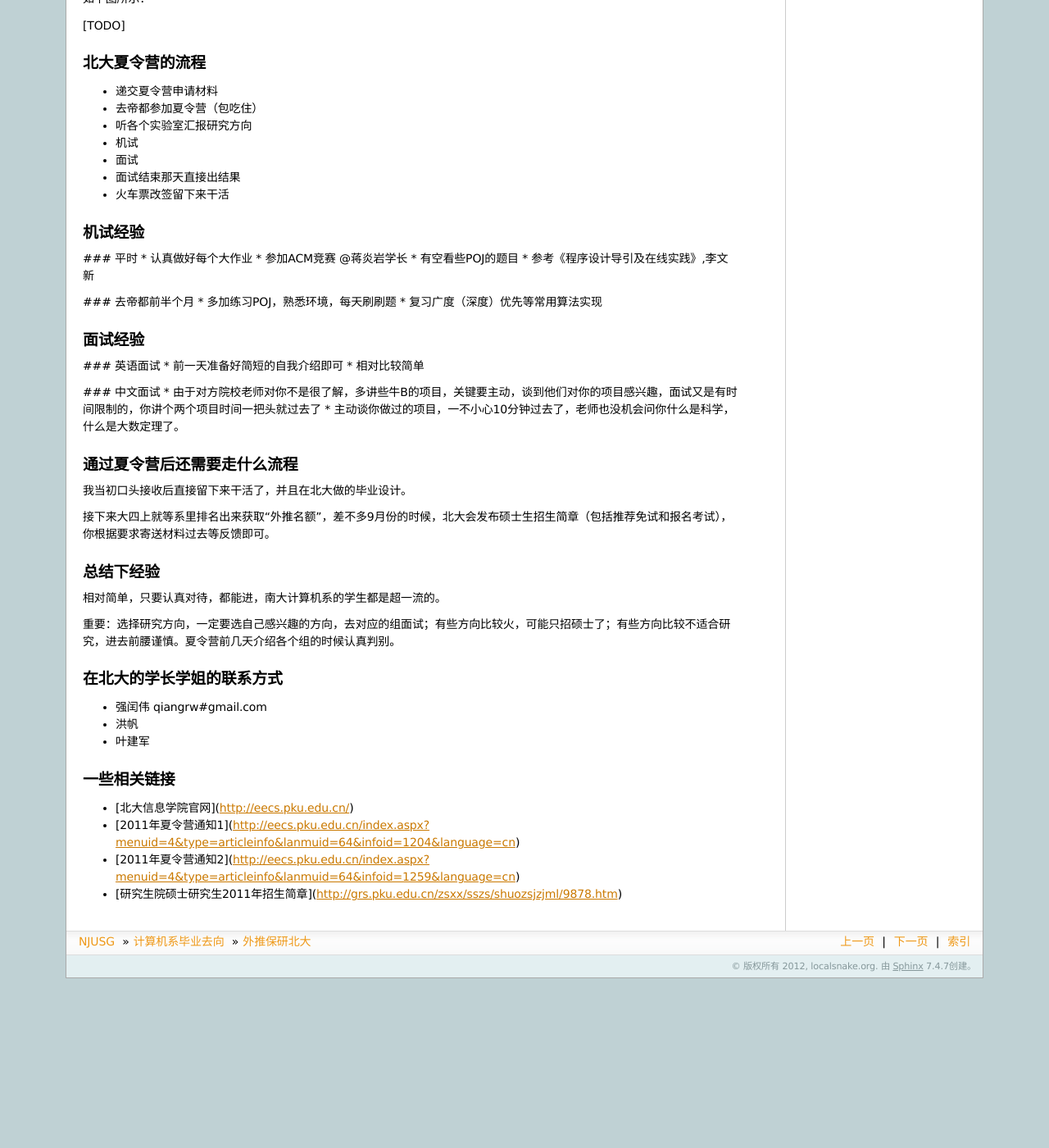
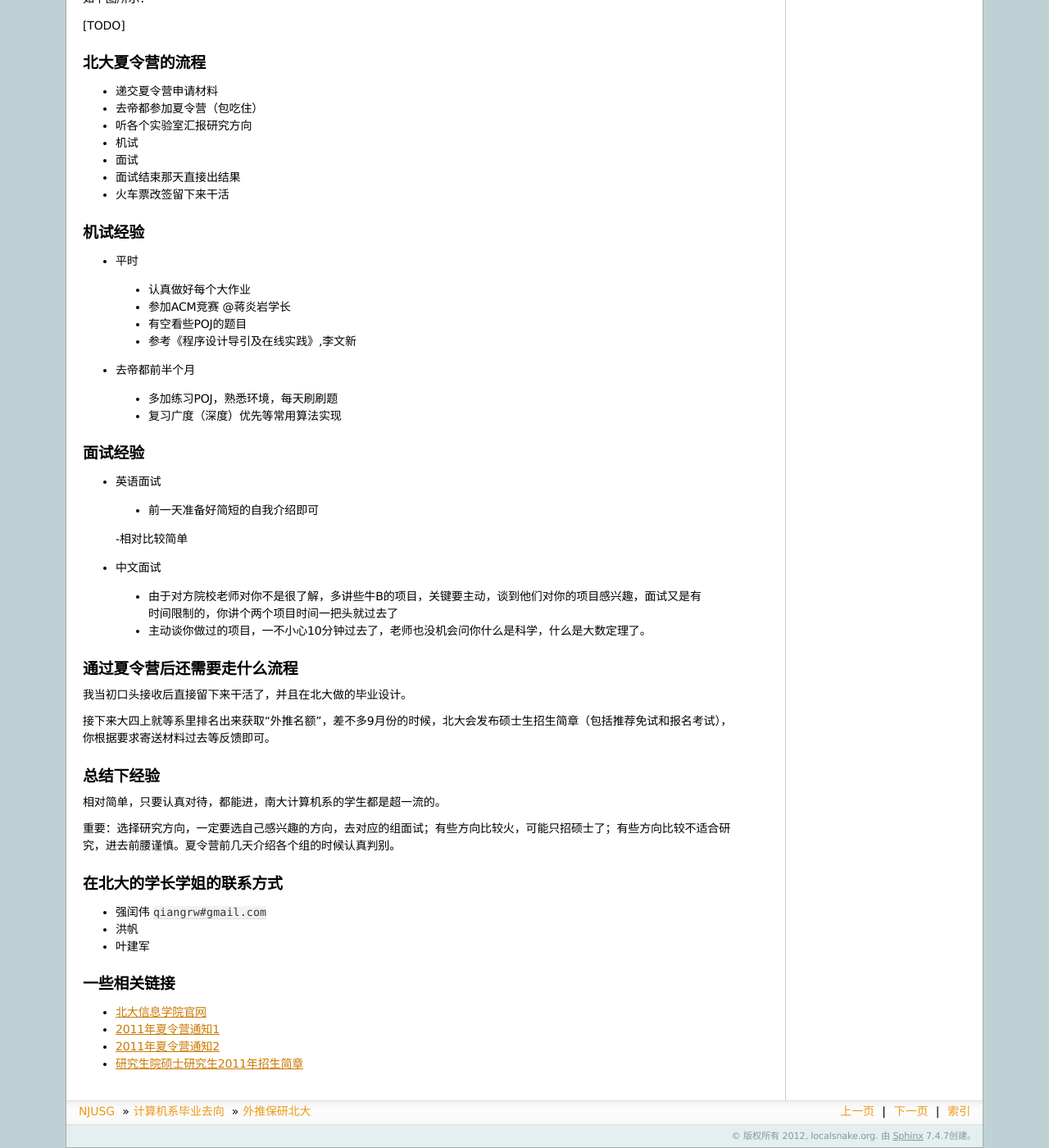
Before and after one commit to localsnake/NJUSG, a Sphinx documentation site: the page built from source/contents/cs/pku.rst, in a window 1280 px wide and 1400 px high, scrolled down 794 px. Shown: the whole window at 82% size. Built offline with Sphinx 7.4.7, drawn with Linux system fonts in a browser that asks for light colours; formulas are drawn with MathJax 3; pages that are not in the unit, such as notebooks, are missing from menus; before the commit the page ends 1987 px from its top, so only the background shows below that; some of the changed text lies outside the part shown.

Commit message:
Update source/contents/cs/pku.rst
update source/contents/cs/pku.rst syntax from markdown to rst

```diff
--- a/source/contents/cs/pku.rst
+++ b/source/contents/cs/pku.rst
@@ -6,7 +6,7 @@
 
 活动时间具体是什么时候
 ----------
-夏令营一般在每年七月初展开，五月中旬左右信息科学技术[学院官网](http://eecs.pku.edu.cn)一般会发布关于夏令营的通知，要求符合要求的学生报名提交材料。
+夏令营一般在每年七月初展开，五月中旬左右信息科学技术 `学院官网 <http://eecs.pku.edu.cn>`_ 一般会发布关于夏令营的通知，要求符合要求的学生报名提交材料。
 
 符合怎样的条件才能参加夏令营
 ----------
@@ -46,25 +46,23 @@
 
 机试经验
 ----------
-### 平时
-* 认真做好每个大作业
-* 参加ACM竞赛  @蒋炎岩学长
-* 有空看些POJ的题目
-* 参考《程序设计导引及在线实践》,李文新
-
-### 去帝都前半个月
-* 多加练习POJ，熟悉环境，每天刷刷题
-* 复习广度（深度）优先等常用算法实现
+- 平时
+ - 认真做好每个大作业
+ - 参加ACM竞赛  @蒋炎岩学长
+ - 有空看些POJ的题目
+ - 参考《程序设计导引及在线实践》,李文新
+- 去帝都前半个月
+ - 多加练习POJ，熟悉环境，每天刷刷题
+ - 复习广度（深度）优先等常用算法实现
 
 面试经验
 ----------
-### 英语面试
-* 前一天准备好简短的自我介绍即可
-* 相对比较简单
-
-### 中文面试
-* 由于对方院校老师对你不是很了解，多讲些牛B的项目，关键要主动，谈到他们对你的项目感兴趣，面试又是有时间限制的，你讲个两个项目时间一把头就过去了
-* 主动谈你做过的项目，一不小心10分钟过去了，老师也没机会问你什么是科学，什么是大数定理了。
+- 英语面试
+ - 前一天准备好简短的自我介绍即可
+ -相对比较简单
+- 中文面试
+ - 由于对方院校老师对你不是很了解，多讲些牛B的项目，关键要主动，谈到他们对你的项目感兴趣，面试又是有时间限制的，你讲个两个项目时间一把头就过去了
+ - 主动谈你做过的项目，一不小心10分钟过去了，老师也没机会问你什么是科学，什么是大数定理了。
 
 
 通过夏令营后还需要走什么流程
@@ -81,13 +79,13 @@
 
 在北大的学长学姐的联系方式
 ----------
-* 强闰伟 qiangrw#gmail.com
+* 强闰伟 ``qiangrw#gmail.com``
 * 洪帆
 * 叶建军
 
 一些相关链接
 ----------
-* [北大信息学院官网](http://eecs.pku.edu.cn/)
-* [2011年夏令营通知1](http://eecs.pku.edu.cn/index.aspx?menuid=4&type=articleinfo&lanmuid=64&infoid=1204&language=cn)
-* [2011年夏令营通知2](http://eecs.pku.edu.cn/index.aspx?menuid=4&type=articleinfo&lanmuid=64&infoid=1259&language=cn)
-* [研究生院硕士研究生2011年招生简章](http://grs.pku.edu.cn/zsxx/sszs/shuozsjzjml/9878.htm)
+* `北大信息学院官网 <http://eecs.pku.edu.cn/>`_
+* `2011年夏令营通知1 <http://eecs.pku.edu.cn/index.aspx?menuid=4&type=articleinfo&lanmuid=64&infoid=1204&language=cn>`_
+* `2011年夏令营通知2 <http://eecs.pku.edu.cn/index.aspx?menuid=4&type=articleinfo&lanmuid=64&infoid=1259&language=cn>`_
+* `研究生院硕士研究生2011年招生简章 <http://grs.pku.edu.cn/zsxx/sszs/shuozsjzjml/9878.htm>`_
```
